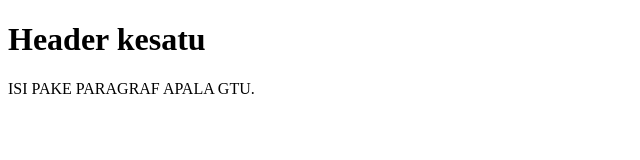
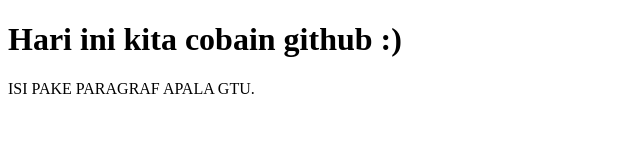
Before and after one commit to sesil2507/IDIOT, a plain HTML site: page index.html in a window 1280 px wide. Shown: the whole page, without its empty margins (0-640 px from the left). Drawn offline with Linux system fonts and the light colour scheme.

Commit message:
Update index.html

```diff
--- a/index.html
+++ b/index.html
@@ -5,8 +5,9 @@
 </head>
 <body>
 
-<h1>Header kesatu</h1>
+<h1>Hari ini kita cobain github :)</h1>
 <p>ISI PAKE PARAGRAF APALA GTU.</p>
 
 </body>
+
 </html>
```
